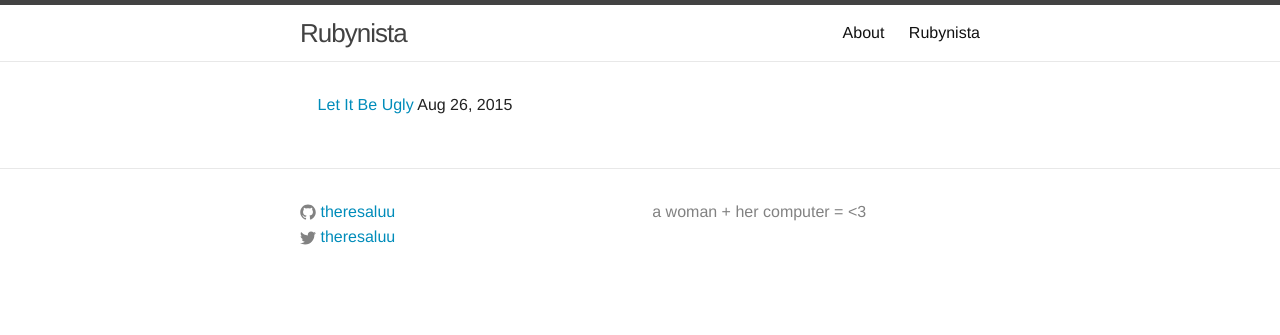
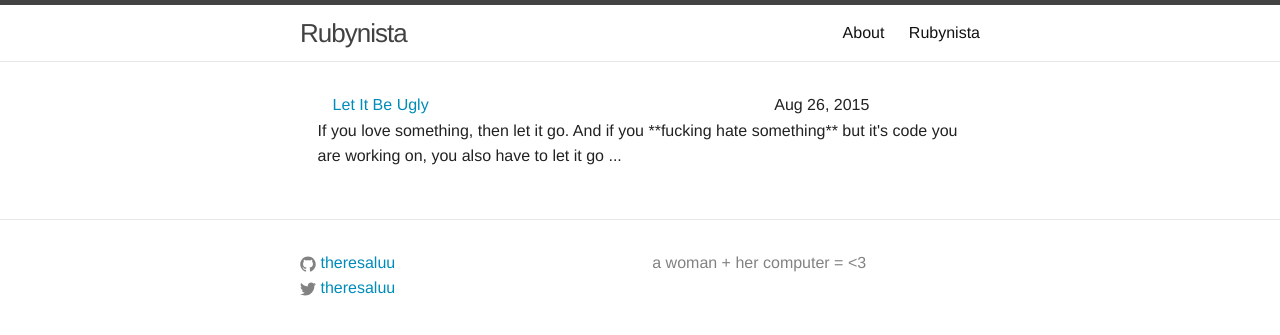
Before and after one commit to theresaluu/theresaluu.github.io, a Jekyll site: the page built from index.html, in a window 1280 px wide. Shown: the top 335 px of the page. Built offline with Jekyll 4.4.1, drawn with Linux system fonts in a browser that asks for light colours; Markdown is read by kramdown in place of the engine named in the settings.

Commit message:
except implementation change; layout changes

```diff
--- a/_config.yml
+++ b/_config.yml
@@ -7,8 +7,7 @@ twitter_username: theresaluu
 github_username: theresaluu
 exclude: [vendor]
 # Build settings
-markdown: redcarpet
-excerpt_separator: <!--more-->
+markdown: kramdown
 
 kramdown:
   input: GFM
--- a/_includes/head.html
+++ b/_includes/head.html
@@ -3,7 +3,7 @@
   <meta http-equiv="X-UA-Compatible" content="IE=edge">
   <meta name="viewport" content="width=device-width, initial-scale=1">
 
-  <title>{% if page.title %}{{ page.title }}{% else %}{{site.title}}{% endif %}</title>
+  <title>{{site.title}}</title>
   <meta name="description" content="{% if page.excerpt %}{{ page.excerpt | strip_html | strip_newlines | truncate: 160 }}{% else %}{{ site.description }}{% endif %}">
 
   <link rel="stylesheet" href="{{ "/css/main.css" | prepend: site.baseurl }}">
--- a/_includes/header.html
+++ b/_includes/header.html
@@ -2,7 +2,7 @@
 
   <div class="wrapper">
 
-    <a class="site-title" href="{{ site.baseurl }}/">{{page.title}}</a>
+    <a class="site-title" href="{{ site.baseurl }}/">{{site.title}}</a>
 
     <nav class="site-nav">
       <a href="#" class="menu-icon">
--- a/_posts/2015-08-26-let-it-be-ugly.md
+++ b/_posts/2015-08-26-let-it-be-ugly.md
@@ -2,6 +2,7 @@
 layout: post
 title: "Let It Be Ugly"
 categories: roadblocks jekyll redcarpet
+excerpt: If you love something, then let it go.  And if you **fucking hate something** but it's code you are working on, you also have to let it go ...
 ---
 
 If you love something, then let it go.  And if you **fucking hate something** but it's code you are working on, you also have to let it go ... live online while you keep iterating on it 'til it stops looking like a bastard.  Why not make my first post be a declaration of roadblocks?
@@ -27,7 +28,7 @@ Original goal: Personalize each post's excerpts so that it isn't the default fir
 
 The documentation said to "include excerpt-separator: <!--more-->" in the Front Matter of your post and the excerpt would be cut off anywhere in the content of your post at the mention of <!--more-->.
 
-The separator, itself, would not render because it is the comment-out syntax of html.  Well, I am not using any modifiers on these separators, and they are showing up in the body of the content as well as not functioning ot cut off the excerpt.
+The separator, itself, would not render because it is the comment-out syntax of html.  Well, I am not using any modifiers on these separators, and they are showing up in the body of the content as well as not functioning to cut off the excerpt.
 
 I've tried two different workarounds but they do not seem to be working with my set up.  Maybe I have a newer version of redcarpet.  Maybe there is another markdown language that would be better.
 
--- a/index.html
+++ b/index.html
@@ -3,12 +3,20 @@ layout: default
 title: Rubynista
 ---
 
-<div class="row">
+<div>
   <ul>
     {% for post in site.posts %}
-      <a href="{{post.url}}">{{post.title}}</a>
-      {{post.date | date: "%b %-d, %Y"}}
-      <br>
+      <div class="row">
+        <span class="large-8 columns">
+          <a href="{{post.url}}">{{post.title}}</a>
+        </span>
+        <span class="large-4 columns">
+          {{post.date | date: "%b %-d, %Y"}}
+        </span>
+      </div>
+      <div class="row">
+        {{post.excerpt}}
+      </div>
     {% endfor %}
   </ul>
 </div>
```
